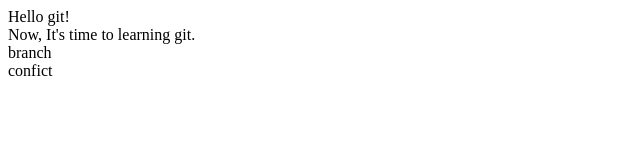
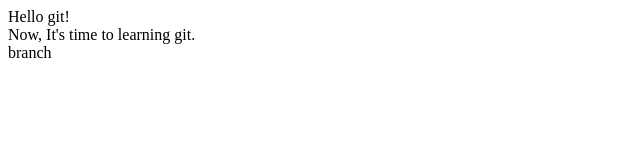
Before and after one commit to wliw/hello-word, a website: page assets/index.html in a window 1280 px wide. Shown: the full height of the page, 0-640 px from the left. Drawn offline with Linux system fonts and the light colour scheme.

Commit message:
del something

```diff
--- a/assets/index.html
+++ b/assets/index.html
@@ -10,6 +10,5 @@
 	<div>Hello git!</div>
 	<div>Now, It's time to learning git.</div>
 	<div>branch</div>
-	<div>confict</div>
 </body>
 </html>
```
